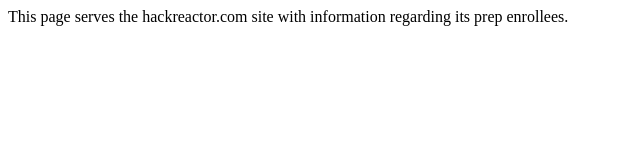
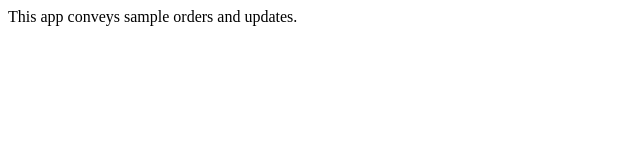
Before and after one commit to hbrannan/order-service, a website: page client/index.html in a window 1280 px wide. Shown: the whole page, without its empty margins (0-640 px from the left). Drawn offline with Linux system fonts and the light colour scheme.

Commit message:
re-init (index, package.json) update sample app

```diff
--- a/client/index.html
+++ b/client/index.html
@@ -1 +1 @@
-<div>This page serves the hackreactor.com site with information regarding its prep enrollees.</div>
+<div>This app conveys sample orders and updates.</div>
```
Also changed, not shown: package.json (+5 -5 lines).
